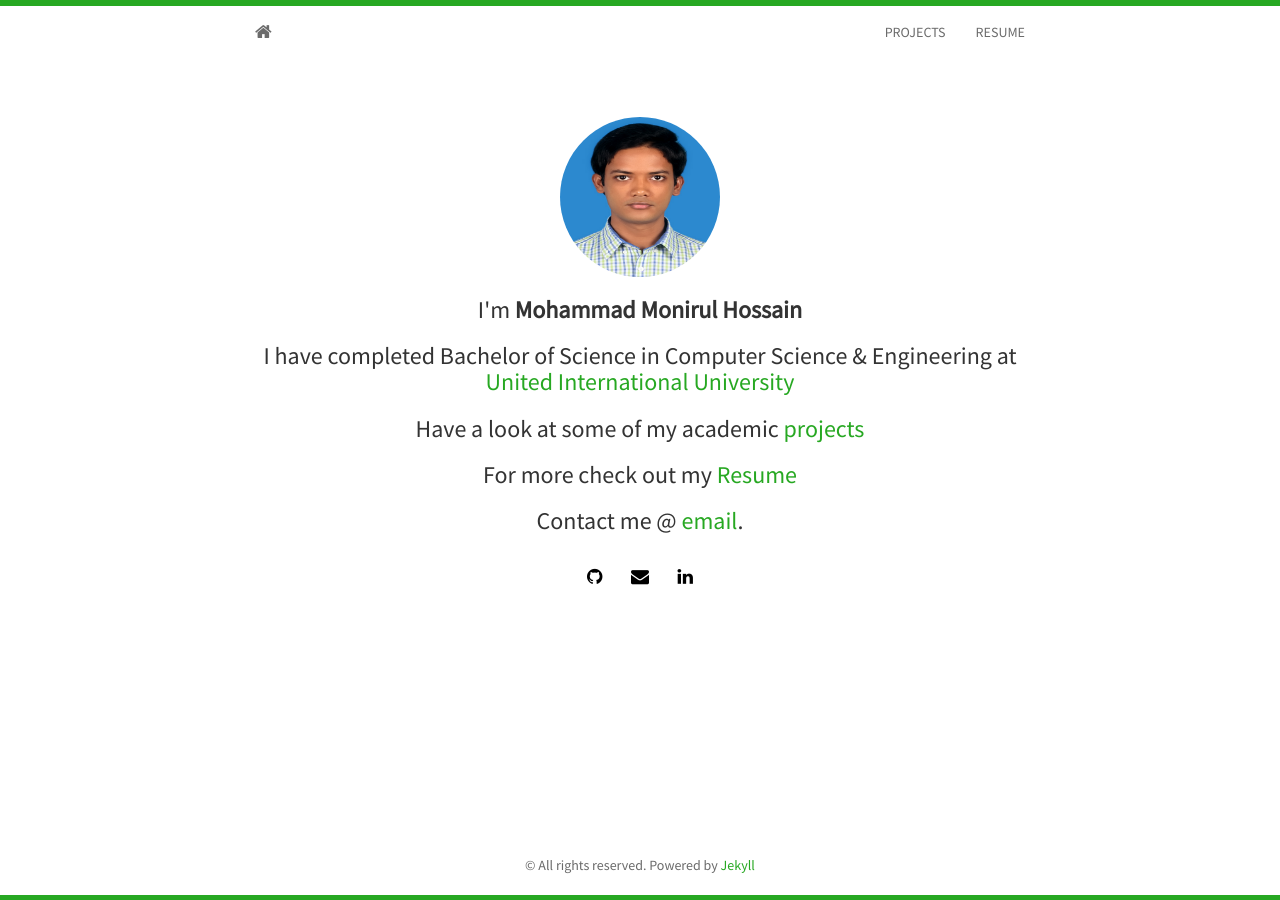
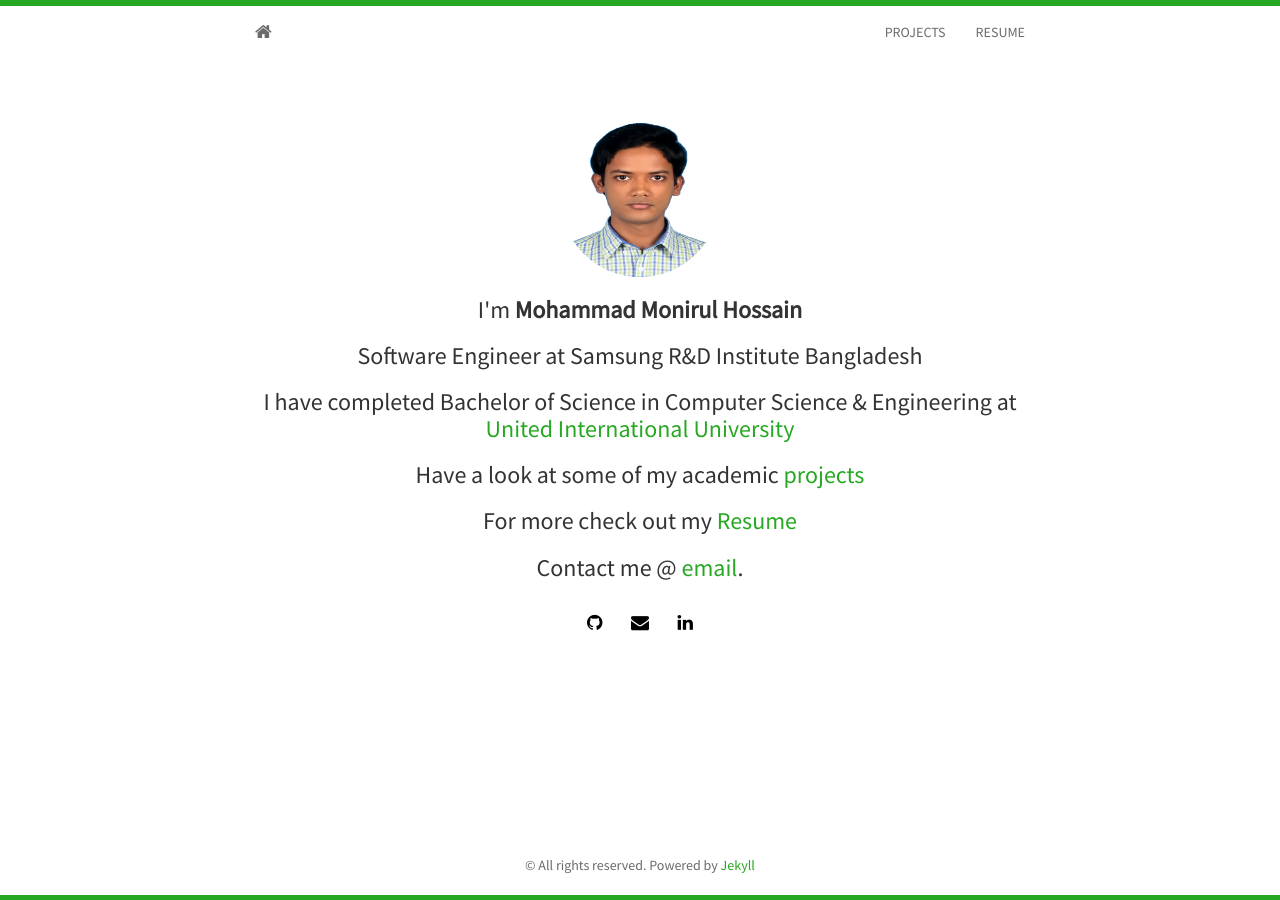
Before and after one commit to monirulhossainanik/monirulhossainanik.github.io, a Jekyll site: the page built from index.html, in a window 1280 px wide. Built offline with Jekyll 4.4.1, drawn with Linux system fonts in a browser that asks for light colours; nearby versions of some CDN libraries; the list of posts is cut into pages by our own code.

Commit message:
employment added

```diff
--- a/_config.yml
+++ b/_config.yml
@@ -19,7 +19,7 @@ baseurl: ""
 title: Monirul Hossain
 author: Mohammad Monirul Hossain
 description: Personal projects and resume
-avatar: profile.jpg
+avatar: profile.png
 email: monirulhossainanik@gmail.com
 github: monirulhossainanik # username
 twitter:
--- a/_includes/resume.html
+++ b/_includes/resume.html
@@ -1,7 +1,7 @@
 <section id="resume">
   <div class="container">
     <div class="embed-responsive embed-responsive-16by9">
-      <iframe src="https://drive.google.com/file/d/1xtgh2a2VNgHrfilI9qRLmsK0eKO5SyM_/preview" class="embed-responsive-item" style="padding: 15px 5px; margin: 15px auto"></iframe>
+      <iframe src="https://drive.google.com/file/d/1kTn5cyr1hOirvGr5bsNb5_FunEM4bCWY/preview" class="embed-responsive-item" style="padding: 15px 5px; margin: 15px auto"></iframe>
     </div>
   </div>
 </section>
--- a/index.html
+++ b/index.html
@@ -8,6 +8,7 @@ layout: home
 			<img class="img-circle" src="{{ site.baseurl }}/static/img/{{ site.avatar }}" alt="{{ site.title }}" height="160" width="160">
 		</div>
 		<h3>I'm <strong>{{ site.author }}</strong></h3>
+		<h3>Software Engineer at Samsung R&D Institute Bangladesh</h3>
 		<h3>I have completed Bachelor of Science in Computer Science &amp Engineering at <a href="http://www.uiu.ac.bd">United International University</a></h3>
 		<h3>Have a look at some of my academic <a href="{{ site.baseurl }}/projects.html"> projects</a></h3>
 		<h3>For more check out my <a href="{{ site.baseurl }}/resume.html">Resume</a></h3>
```
Also changed, not shown: static/img/profile.jpg (deleted), static/img/profile.png (added).
